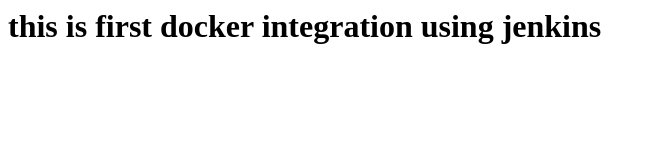
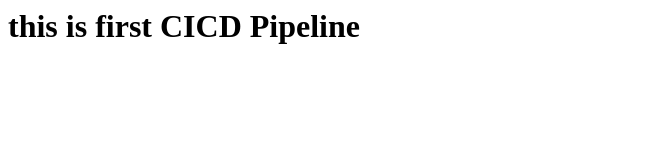
Before and after one commit to textmail2saba/dev01, a plain HTML site: page index.html in a window 1280 px wide. Shown: the whole page, without its empty margins (0-654 px from the left). Drawn offline with Linux system fonts and the light colour scheme.

Commit message:
pipeline created

```diff
--- a/index.html
+++ b/index.html
@@ -1,3 +1,3 @@
 <html>
-	<h1>  this is first docker integration using jenkins </h1>
+	<h1>  this is first CICD Pipeline </h1>
 </html>
```
